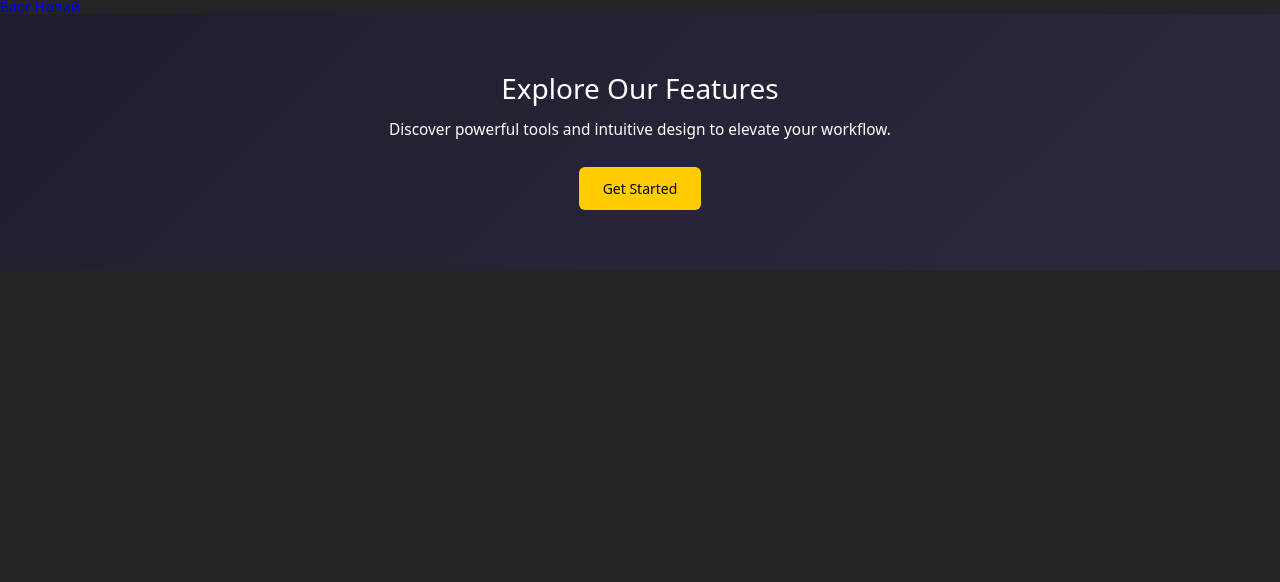
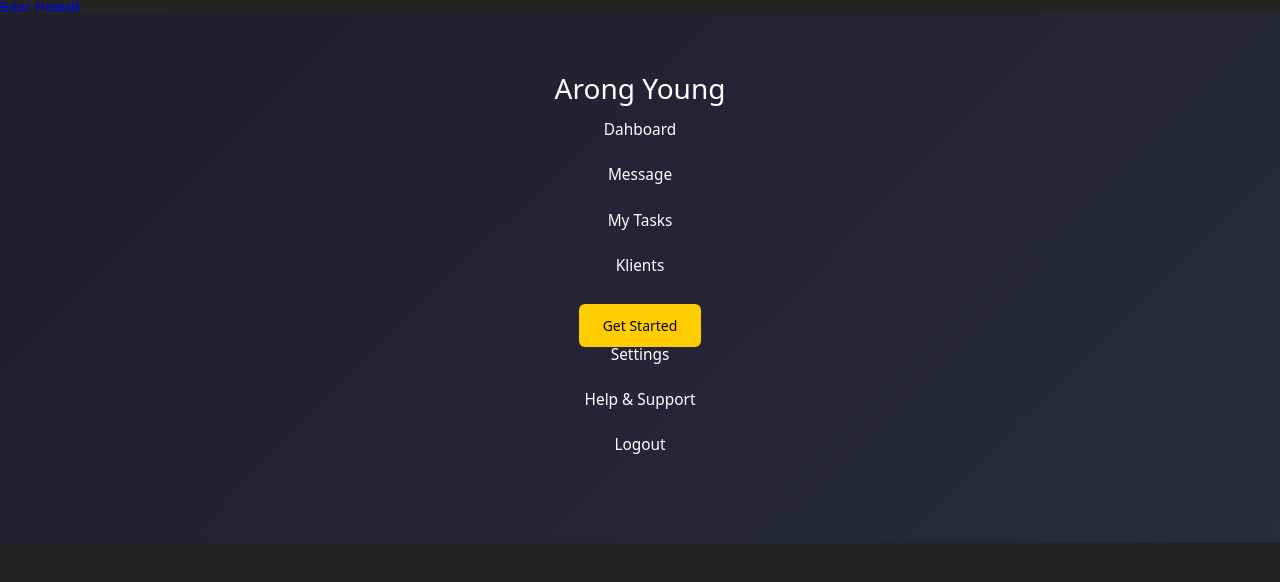
Before and after one commit to Levandovskiy/Saas, a React (Vite) app: page / in a window 1280 px wide. Shown: the top 582 px of the page. Built offline with nearby package versions, Linux system fonts and the light colour scheme.

Commit message:
add section

```diff
--- a/src/components/sectionMenu.jsx
+++ b/src/components/sectionMenu.jsx
@@ -3,11 +3,16 @@ import "./sectionMenu.scss";
 const SectionMenu = () => {
   return (
     <section className="sectionMenu">
-      <h2 className="sectionMenu__title">Explore Our Features</h2>
-      <p className="sectionMenu__description">
-        Discover powerful tools and intuitive design to elevate your workflow.
-      </p>
+      <h2 className="sectionMenu__title">Arong Young</h2>
+      <p className="sectionMenu__description">Dahboard</p>
+      <p className="sectionMenu__description">Message</p>
+      <p className="sectionMenu__description">My Tasks</p>
+      <p className="sectionMenu__description">Klients</p>
       <button className="sectionMenu__button">Get Started</button>
+
+      <p className="sectionMenu__description">Settings</p>
+      <p className="sectionMenu__description">Help & Support</p>
+      <p className="sectionMenu__description">Logout</p>
     </section>
   );
 };
```
